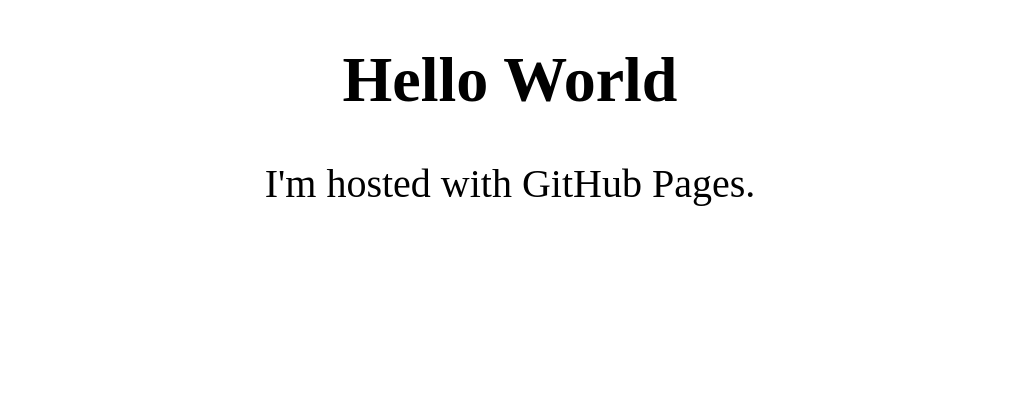
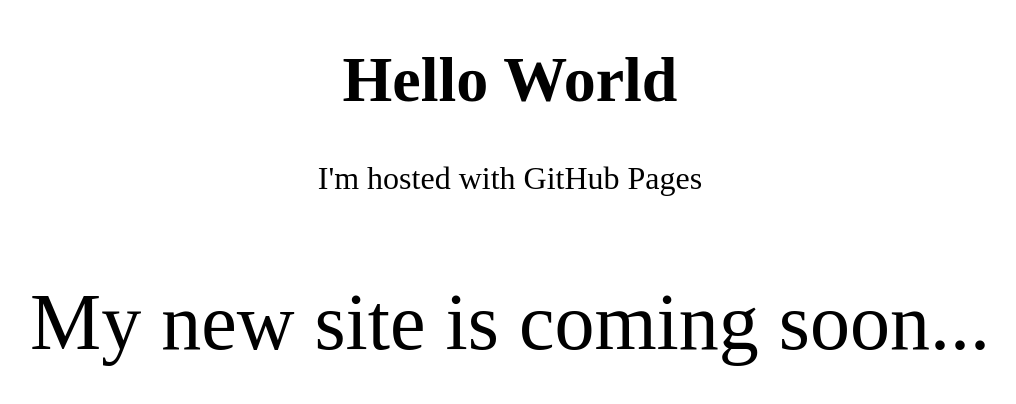
Before and after one commit to vincentgarcia/vincentgarcia.github.io, a plain HTML site: page index.html in a window 1280 px wide. Shown: the whole page, without its empty margins (130-1146 px from the left). Drawn offline with Linux system fonts and the light colour scheme.

Commit message:
added new line

```diff
--- a/index.html
+++ b/index.html
@@ -25,6 +25,7 @@
 
 	<body>
 		<h1>Hello World</h1>
-		<p>I'm hosted with GitHub Pages.</p>
+		<h2>I'm hosted with GitHub Pages</p>
+		<p>My new site is coming soon...</p>
 	</body>
 </html>
```
